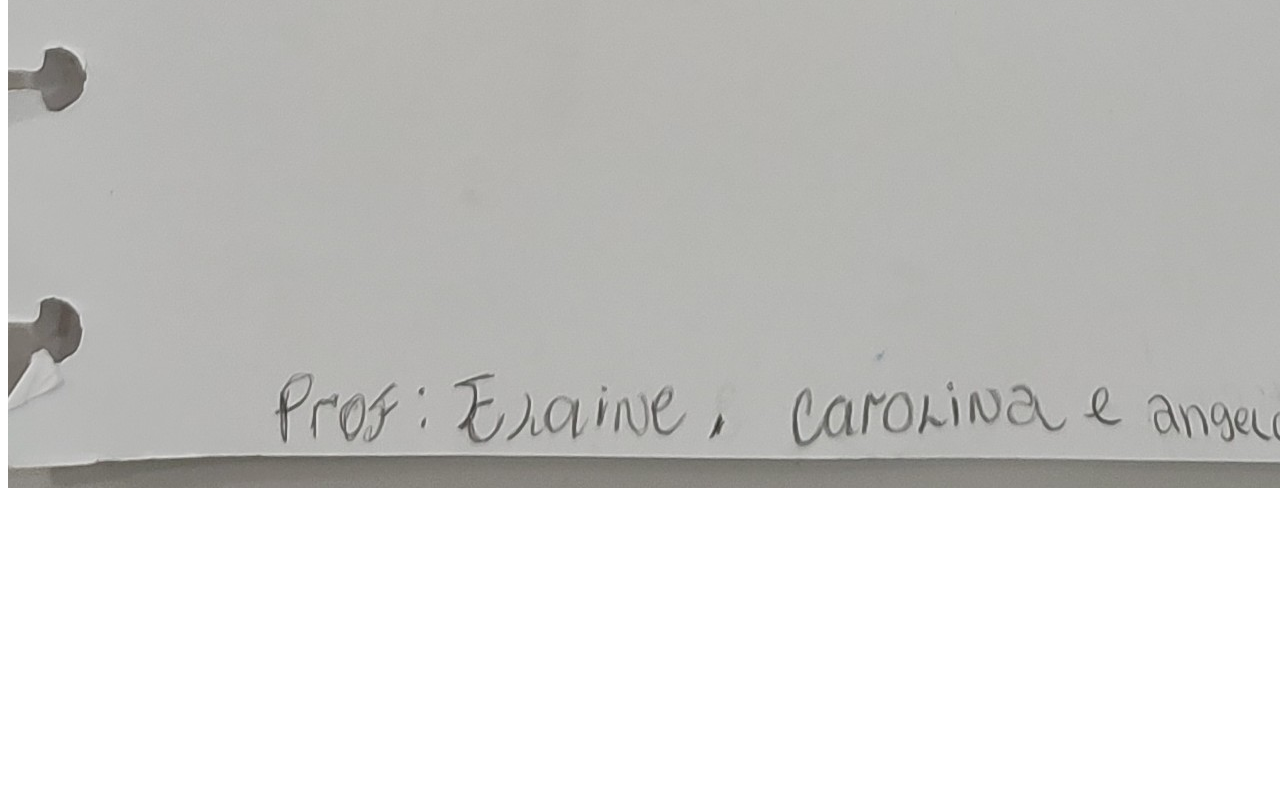
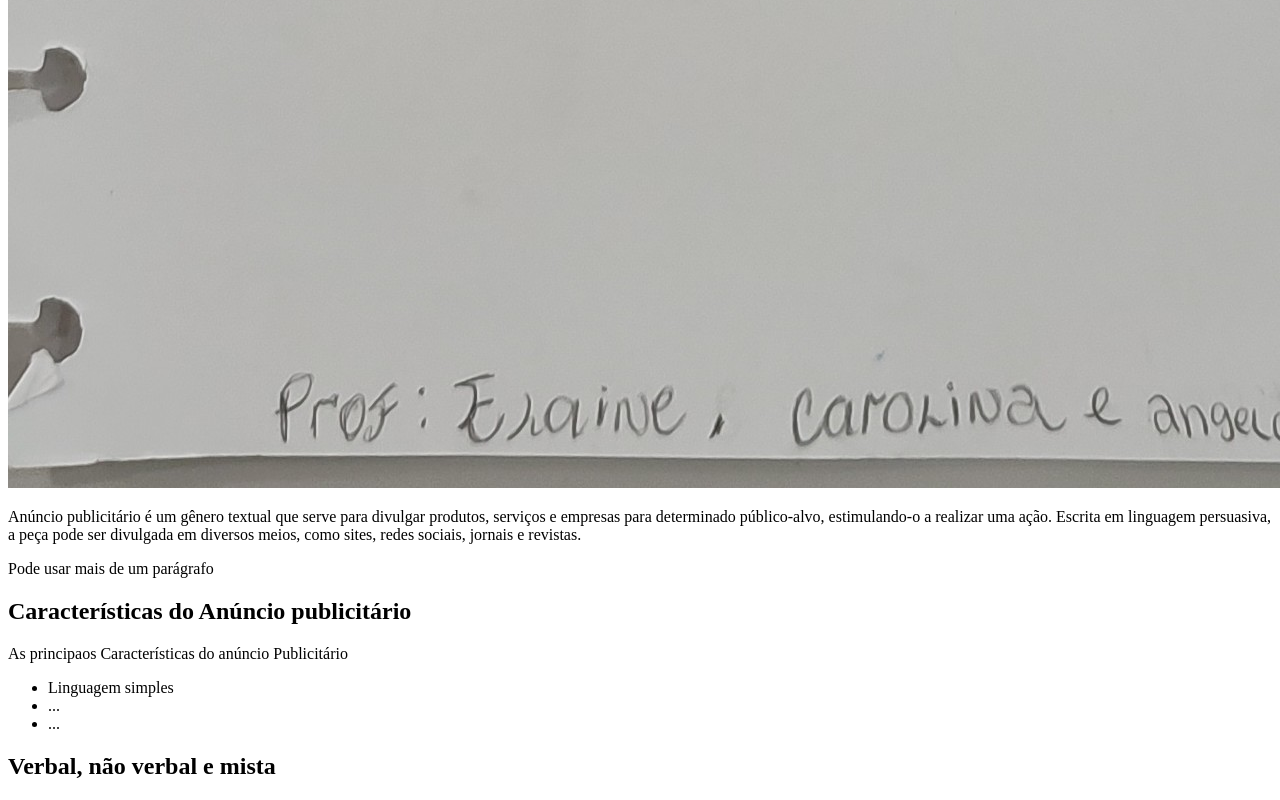
Before and after one commit to thiagodsramos10/Anunciopublicitario, a plain HTML site: page index.html in a window 1280 px wide. Shown: the part 2305-3105 px from the top of the page. Before the commit the page ends 2805 px from the top, so only its background shows below. Drawn offline with Linux system fonts and the light colour scheme.

Commit message:
18.10.24

```diff
--- a/index.html
+++ b/index.html
@@ -10,5 +10,19 @@
      <h1>Anúncio Piblicitário</h1>
 
     <br>
-    <img src="foto1.png"    </body>
-</html>
+    <img src="foto1.png" alt="foto da publicidade">
+    <br>
+
+    <p>Anúncio publicitário é um gênero textual que serve para divulgar produtos, serviços e empresas para determinado público-alvo, estimulando-o a realizar uma ação. Escrita em linguagem persuasiva, a peça pode ser divulgada em diversos meios, como sites, redes sociais, jornais e revistas.</p>
+    <p>Pode usar mais de um parágrafo</p>
+
+    <h2>Características do Anúncio publicitário</h2>
+    <p>As principaos Características do anúncio Publicitário</p>
+
+    <ul>
+         <li>Linguagem simples</li>
+         <li> ... </li>
+         <li> ... </li>
+    </ul>
+
+    <h2> Verbal, não verbal e mista</h2>
```
